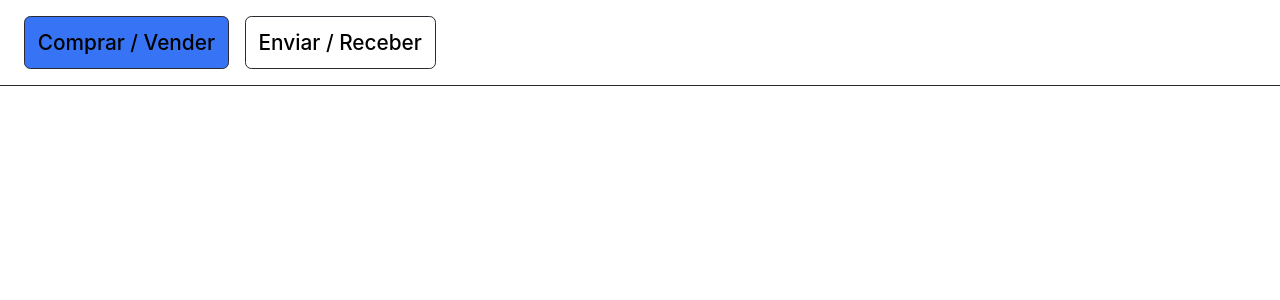
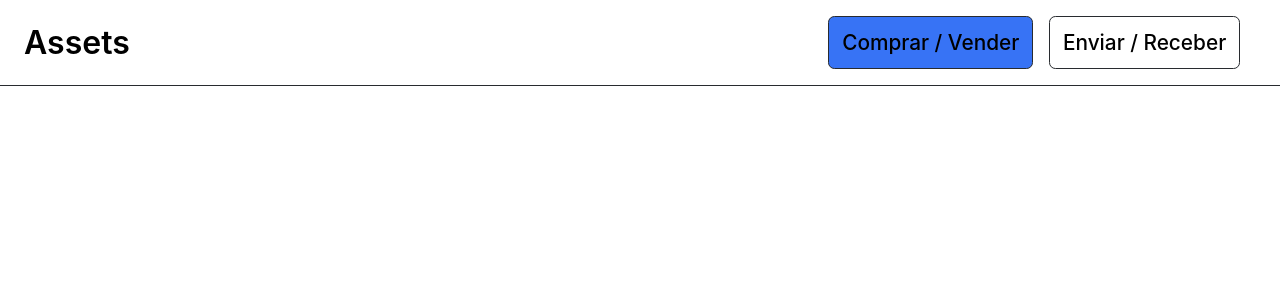
Before and after one commit to Joshhortt/coinpax-blockchain-app, a Next.js app: page /Dashboard in a window 1280 px wide. Shown: the top 300 px of the page. Built offline with nearby package versions, Linux system fonts and the light colour scheme; what @3rdweb/hooks would draw is missing.

Commit message:
Add Title with Flex

```diff
--- a/components/Header.js
+++ b/components/Header.js
@@ -4,12 +4,15 @@ import styled from 'styled-components'
 const Header = () => {
     return (
     <Wrapper>
+        <Title>Assets</Title>
+        <ButtonsContainer>
     <Button style={{ backgroundColor: '#3773f5', color: '#000' }}>
     Comprar / Vender
     </Button>
         <Button>
         Enviar / Receber
         </Button>
+        </ButtonsContainer>
   </Wrapper>
     )
 }
```
